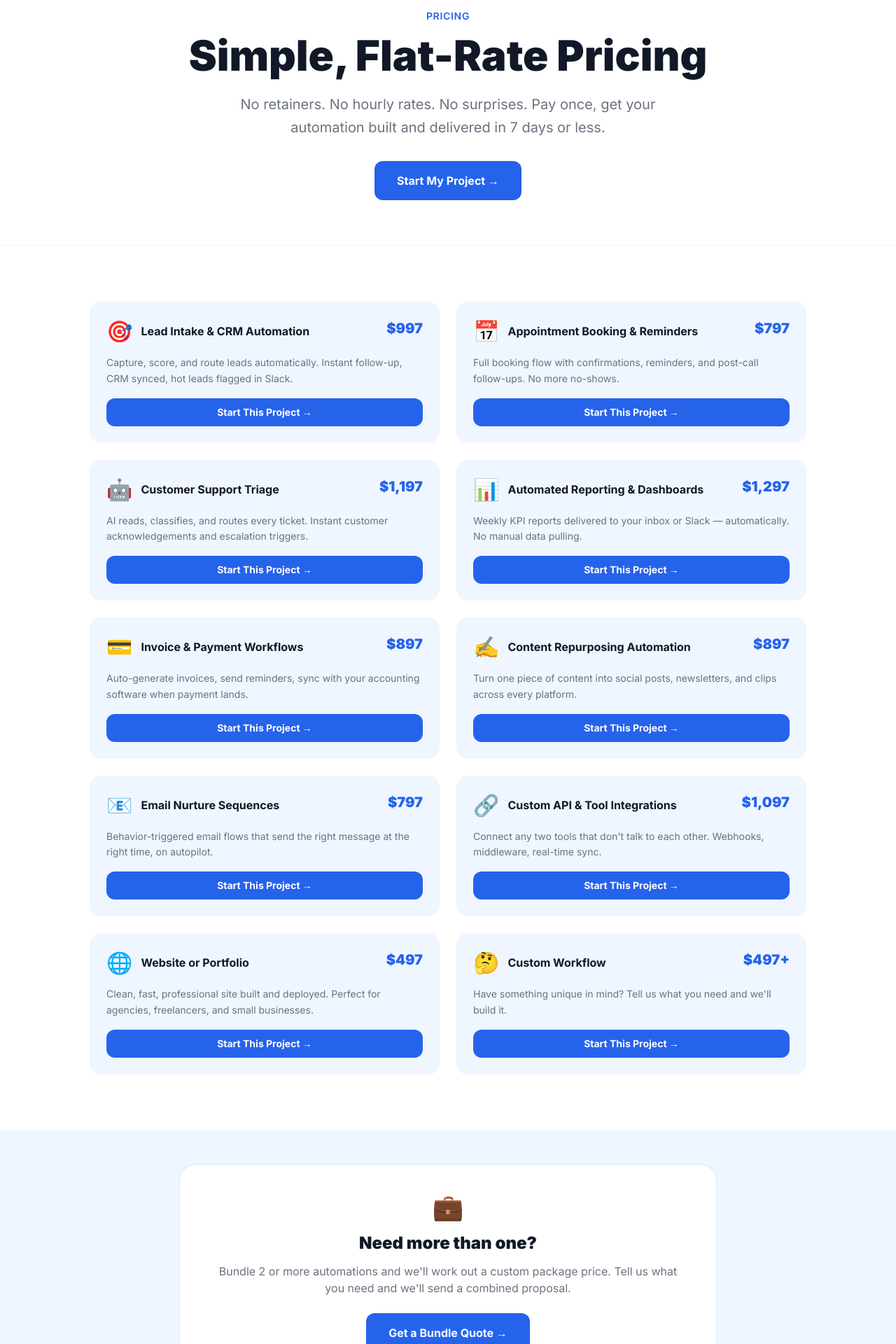
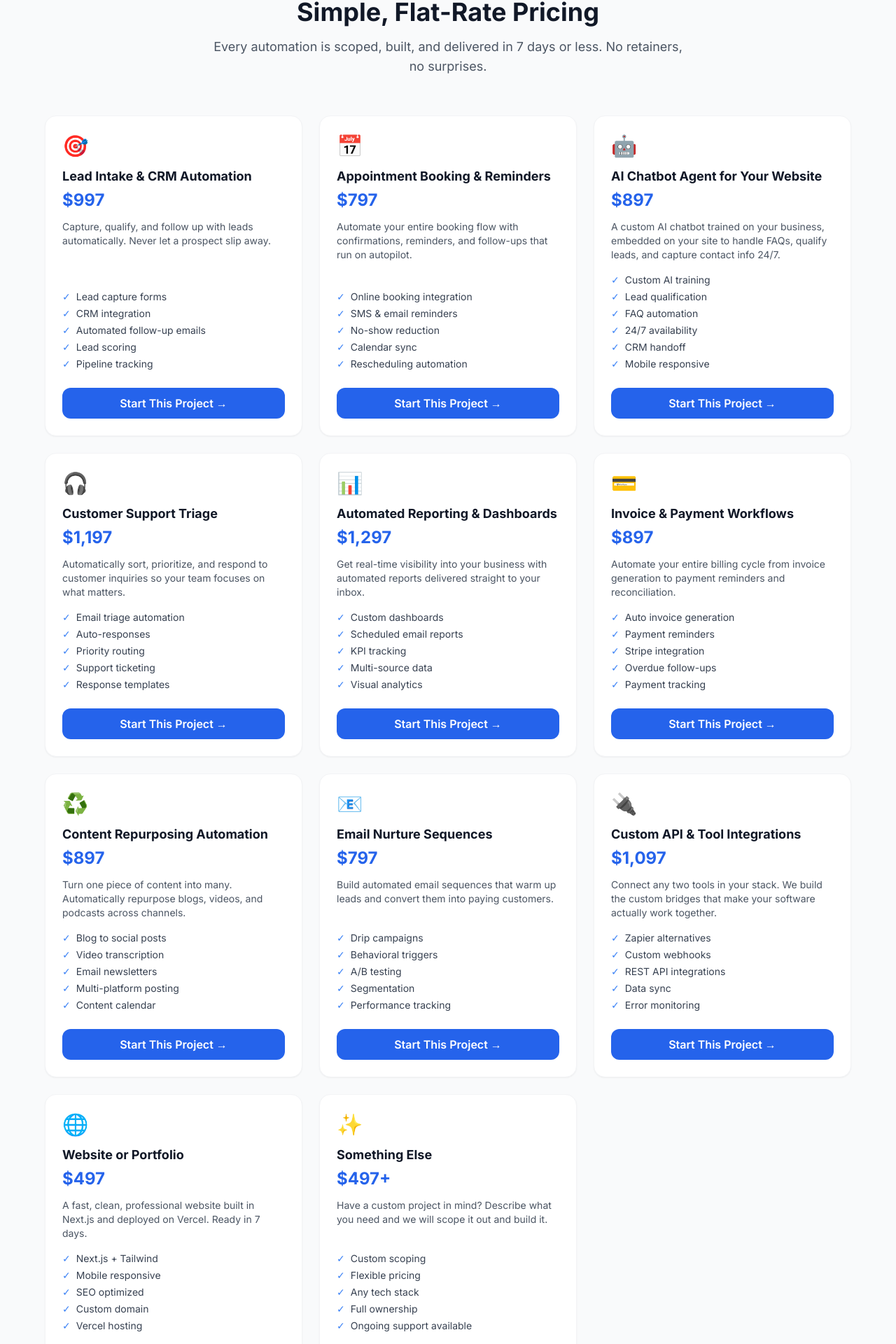
Before and after one commit to dennymypenny/flowzone-ai, a Next.js app: page /pricing in a window 1280 px wide. Shown: the part 131-2051 px from the top of the page at 70% size. Built offline with nearby package versions, Linux system fonts and the light colour scheme.

Commit message:
Add AI Chatbot Agent service to pricing page

```diff
--- a/src/app/pricing/page.tsx
+++ b/src/app/pricing/page.tsx
@@ -1,87 +1,51 @@
-import Link from "next/link";
-import type { Metadata } from "next";
+'use client';
 
-export const metadata: Metadata = {
-  title: "Pricing",
-  description: "Simple, transparent pricing for FlowZone AI automations. No retainers. No fluff. Just results.",
-};
+import Link from 'next/link';
 
 const services = [
-  { icon: "🎯", name: "Lead Intake & CRM Automation", price: "$997", desc: "Capture, score, and route leads automatically. Instant follow-up, CRM synced, hot leads flagged in Slack." },
-  { icon: "📅", name: "Appointment Booking & Reminders", price: "$797", desc: "Full booking flow with confirmations, reminders, and post-call follow-ups. No more no-shows." },
-  { icon: "🤖", name: "Customer Support Triage", price: "$1,197", desc: "AI reads, classifies, and routes every ticket. Instant customer acknowledgements and escalation triggers." },
-  { icon: "📊", name: "Automated Reporting & Dashboards", price: "$1,297", desc: "Weekly KPI reports delivered to your inbox or Slack — automatically. No manual data pulling." },
-  { icon: "💳", name: "Invoice & Payment Workflows", price: "$897", desc: "Auto-generate invoices, send reminders, sync with your accounting software when payment lands." },
-  { icon: "✍️", name: "Content Repurposing Automation", price: "$897", desc: "Turn one piece of content into social posts, newsletters, and clips across every platform." },
-  { icon: "📧", name: "Email Nurture Sequences", price: "$797", desc: "Behavior-triggered email flows that send the right message at the right time, on autopilot." },
-  { icon: "🔗", name: "Custom API & Tool Integrations", price: "$1,097", desc: "Connect any two tools that don't talk to each other. Webhooks, middleware, real-time sync." },
-  { icon: "🌐", name: "Website or Portfolio", price: "$497", desc: "Clean, fast, professional site built and deployed. Perfect for agencies, freelancers, and small businesses." },
-  { icon: "🤔", name: "Custom Workflow", price: "$497+", desc: "Have something unique in mind? Tell us what you need and we'll build it." },
+  { name: 'Lead Intake & CRM Automation', price: '$997', description: 'Capture, qualify, and follow up with leads automatically. Never let a prospect slip away.', features: ['Lead capture forms', 'CRM integration', 'Automated follow-up emails', 'Lead scoring', 'Pipeline tracking'], icon: '🎯' },
+  { name: 'Appointment Booking & Reminders', price: '$797', description: 'Automate your entire booking flow with confirmations, reminders, and follow-ups that run on autopilot.', features: ['Online booking integration', 'SMS & email reminders', 'No-show reduction', 'Calendar sync', 'Rescheduling automation'], icon: '📅' },
+  { name: 'AI Chatbot Agent for Your Website', price: '$897', description: 'A custom AI chatbot trained on your business, embedded on your site to handle FAQs, qualify leads, and capture contact info 24/7.', features: ['Custom AI training', 'Lead qualification', 'FAQ automation', '24/7 availability', 'CRM handoff', 'Mobile responsive'], icon: '🤖' },
+  { name: 'Customer Support Triage', price: '$1,197', description: 'Automatically sort, prioritize, and respond to customer inquiries so your team focuses on what matters.', features: ['Email triage automation', 'Auto-responses', 'Priority routing', 'Support ticketing', 'Response templates'], icon: '🎧' },
+  { name: 'Automated Reporting & Dashboards', price: '$1,297', description: 'Get real-time visibility into your business with automated reports delivered straight to your inbox.', features: ['Custom dashboards', 'Scheduled email reports', 'KPI tracking', 'Multi-source data', 'Visual analytics'], icon: '📊' },
+  { name: 'Invoice & Payment Workflows', price: '$897', description: 'Automate your entire billing cycle from invoice generation to payment reminders and reconciliation.', features: ['Auto invoice generation', 'Payment reminders', 'Stripe integration', 'Overdue follow-ups', 'Payment tracking'], icon: '💳' },
+  { name: 'Content Repurposing Automation', price: '$897', description: 'Turn one piece of content into many. Automatically repurpose blogs, videos, and podcasts across channels.', features: ['Blog to social posts', 'Video transcription', 'Email newsletters', 'Multi-platform posting', 'Content calendar'], icon: '♻️' },
+  { name: 'Email Nurture Sequences', price: '$797', description: 'Build automated email sequences that warm up leads and convert them into paying customers.', features: ['Drip campaigns', 'Behavioral triggers', 'A/B testing', 'Segmentation', 'Performance tracking'], icon: '📧' },
+  { name: 'Custom API & Tool Integrations', price: '$1,097', description: 'Connect any two tools in your stack. We build the custom bridges that make your software actually work together.', features: ['Zapier alternatives', 'Custom webhooks', 'REST API integrations', 'Data sync', 'Error monitoring'], icon: '🔌' },
+  { name: 'Website or Portfolio', price: '$497', description: 'A fast, clean, professional website built in Next.js and deployed on Vercel. Ready in 7 days.', features: ['Next.js + Tailwind', 'Mobile responsive', 'SEO optimized', 'Custom domain', 'Vercel hosting'], icon: '🌐' },
+  { name: 'Something Else', price: '$497+', description: 'Have a custom project in mind? Describe what you need and we will scope it out and build it.', features: ['Custom scoping', 'Flexible pricing', 'Any tech stack', 'Full ownership', 'Ongoing support available'], icon: '✨' },
 ];
 
-export default function Pricing() {
+export default function PricingPage() {
   return (
-    <>
-      {/* Hero */}
-      <section className="bg-white pt-20 pb-16 px-6 border-b border-gray-100">
-        <div className="max-w-3xl mx-auto text-center">
-          <p className="text-blue-600 font-semibold text-sm uppercase tracking-wider mb-4">Pricing</p>
-          <h1 className="text-5xl md:text-6xl font-black text-gray-900 mb-6">Simple, Flat-Rate Pricing</h1>
-          <p className="text-xl text-gray-500 max-w-2xl mx-auto leading-relaxed mb-8">
-            No retainers. No hourly rates. No surprises. Pay once, get your automation built and delivered in 7 days or less.
-          </p>
-          <Link href="/intake" className="inline-block bg-blue-600 text-white font-bold px-8 py-4 rounded-xl hover:bg-blue-700 transition-colors">
-            Start My Project →
-          </Link>
+    <main className='min-h-screen bg-gray-50 py-16 px-4'>
+      <div className='max-w-6xl mx-auto'>
+        <div className='text-center mb-14'>
+          <h1 className='text-4xl font-bold text-gray-900 mb-4'>Simple, Flat-Rate Pricing</h1>
+          <p className='text-lg text-gray-600 max-w-2xl mx-auto'>Every automation is scoped, built, and delivered in 7 days or less. No retainers, no surprises.</p>
         </div>
-      </section>
-
-      {/* Services grid */}
-      <section className="py-20 px-6 bg-white">
-        <div className="max-w-5xl mx-auto grid md:grid-cols-2 gap-6">
-          {services.map((s) => (
-            <div key={s.name} className="bg-blue-50 rounded-2xl p-6 flex flex-col gap-4">
-              <div className="flex items-start justify-between gap-4">
-                <div className="flex items-center gap-3">
-                  <span className="text-3xl">{s.icon}</span>
-                  <h2 className="text-base font-bold text-gray-900 leading-snug">{s.name}</h2>
-                </div>
-                <span className="text-xl font-black text-blue-600 shrink-0">{s.price}</span>
-              </div>
-              <p className="text-sm text-gray-500 leading-relaxed">{s.desc}</p>
-              <Link
-                href={`/intake?service=${encodeURIComponent(s.name)}`}
-                className="mt-auto inline-block text-center bg-blue-600 text-white font-bold text-sm px-5 py-2.5 rounded-xl hover:bg-blue-700 transition-colors"
-              >
+        <div className='grid grid-cols-1 md:grid-cols-2 lg:grid-cols-3 gap-6'>
+          {services.map((service) => (
+            <div key={service.name} className='bg-white rounded-2xl shadow-sm border border-gray-100 p-6 flex flex-col hover:shadow-md transition-shadow'>
+              <div className='text-3xl mb-3'>{service.icon}</div>
+              <h2 className='text-lg font-bold text-gray-900 mb-1'>{service.name}</h2>
+              <p className='text-blue-600 font-bold text-2xl mb-3'>{service.price}</p>
+              <p className='text-gray-600 text-sm mb-4 flex-grow'>{service.description}</p>
+              <ul className='space-y-1 mb-6'>
+                {service.features.map((f) => (
+                  <li key={f} className='flex items-center gap-2 text-sm text-gray-700'>
+                    <span className='text-blue-500'>&#10003;</span> {f}
+                  </li>
+                ))}
+              </ul>
+              <Link href={'/intake?' + 'service=' + encodeURIComponent(service.name)} className='block text-center bg-blue-600 hover:bg-blue-700 text-white font-semibold py-2.5 px-4 rounded-xl transition-colors'>
                 Start This Project →
               </Link>
             </div>
           ))}
         </div>
-      </section>
-
-      {/* Bundle callout */}
-      <section className="py-12 px-6 bg-blue-50">
-        <div className="max-w-3xl mx-auto bg-white rounded-3xl border border-blue-100 p-10 text-center shadow-sm">
-          <div className="text-4xl mb-4">💼</div>
-          <h2 className="text-2xl font-black text-gray-900 mb-3">Need more than one?</h2>
-          <p className="text-gray-500 mb-6">Bundle 2 or more automations and we&apos;ll work out a custom package price. Tell us what you need and we&apos;ll send a combined proposal.</p>
-          <Link href="/intake" className="inline-block bg-blue-600 text-white font-bold px-8 py-4 rounded-xl hover:bg-blue-700 transition-colors">
-            Get a Bundle Quote →
-          </Link>
-        </div>
-      </section>
-
-      {/* CTA */}
-      <section className="py-20 px-6 bg-blue-600">
-        <div className="max-w-3xl mx-auto text-center">
-          <h2 className="text-4xl font-black text-white mb-4">Not sure which one you need?</h2>
-          <p className="text-blue-200 text-lg mb-8">Tell us what you&apos;re dealing with and we&apos;ll recommend the right solution — no commitment required.</p>
-          <Link href="/intake" className="bg-white text-blue-600 font-bold px-8 py-4 rounded-xl hover:bg-blue-50 transition-colors inline-block">
-            Talk to Us First →
-          </Link>
-        </div>
-      </section>
-    </>
+        <div className='text-center mt-14 text-gray-500 text-sm'>All projects include a free scoping call, full code ownership, and delivery in 7 days or less.</div>
+      </div>
+    </main>
   );
 }
```
